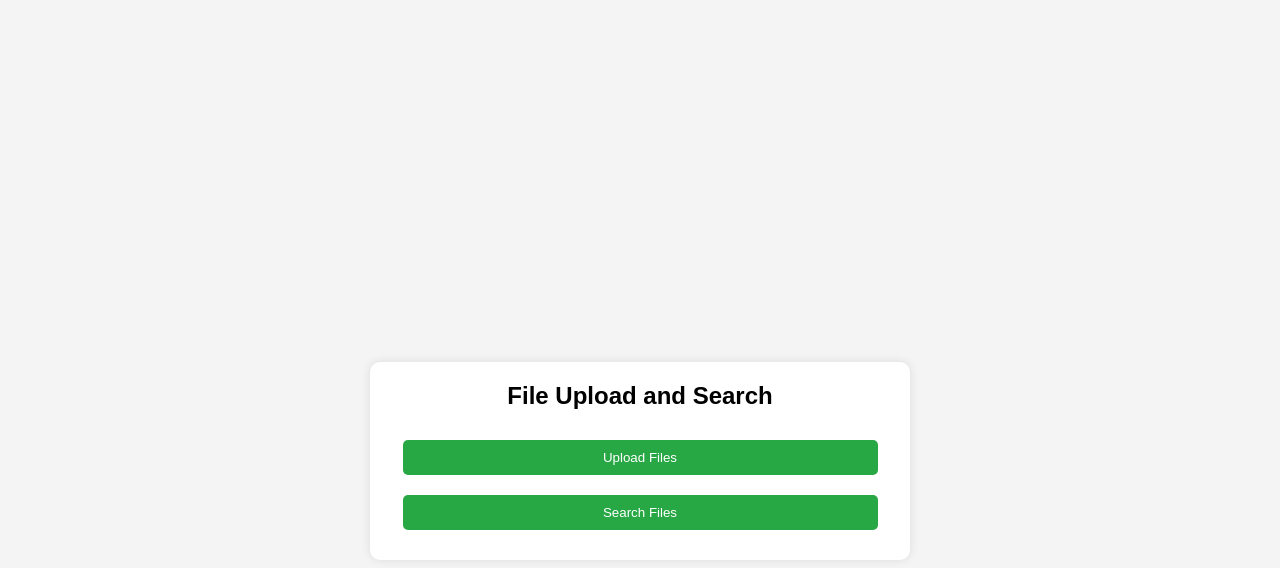
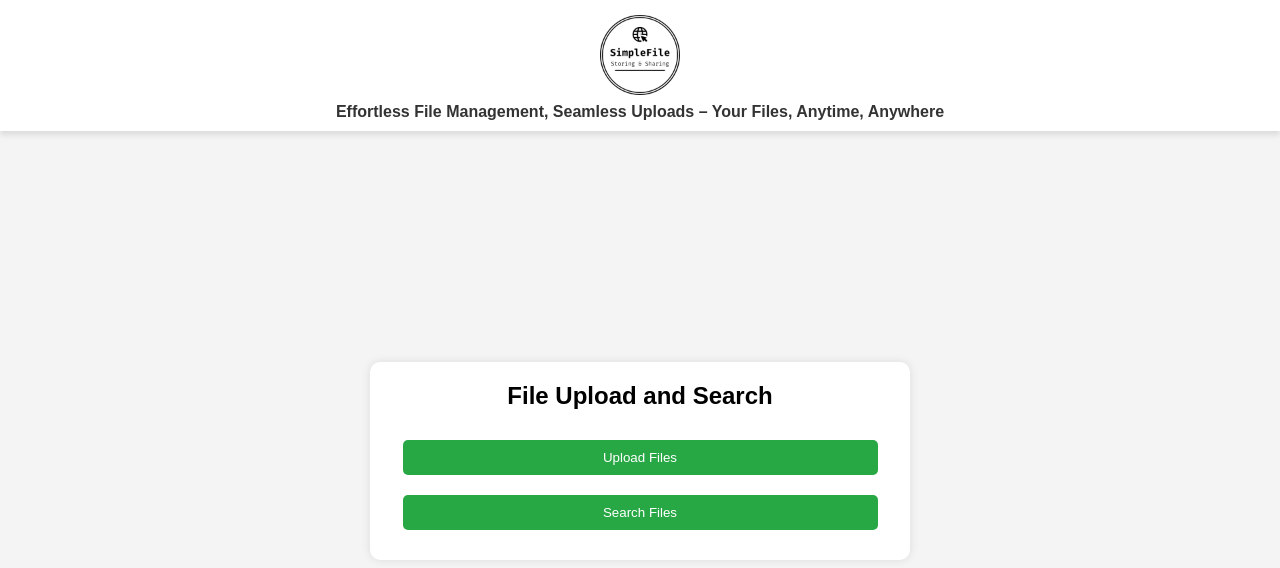
Before and after one commit to 333BVK333/SimpleFile, a website: page views/index.html in a window 1280 px wide. Drawn offline with Linux system fonts and the light colour scheme.

Commit message:
Updated index.html

```diff
--- a/views/index.html
+++ b/views/index.html
@@ -8,6 +8,12 @@
     <link rel="icon" type="image/png" href="/favicon.png">
 </head>
 <body>
+    <nav class="navbar">
+        <div class="logo-container">
+            <img src="/favicon.png" alt="Website Logo" class="logo">
+            <p class="caption">Effortless File Management, Seamless Uploads – Your Files, Anytime, Anywhere</p>
+        </div>
+    </nav>
     <div class="container">
         <h1>File Upload and Search</h1>
         <button onclick="window.location.href='/upload'">Upload Files</button>
```
